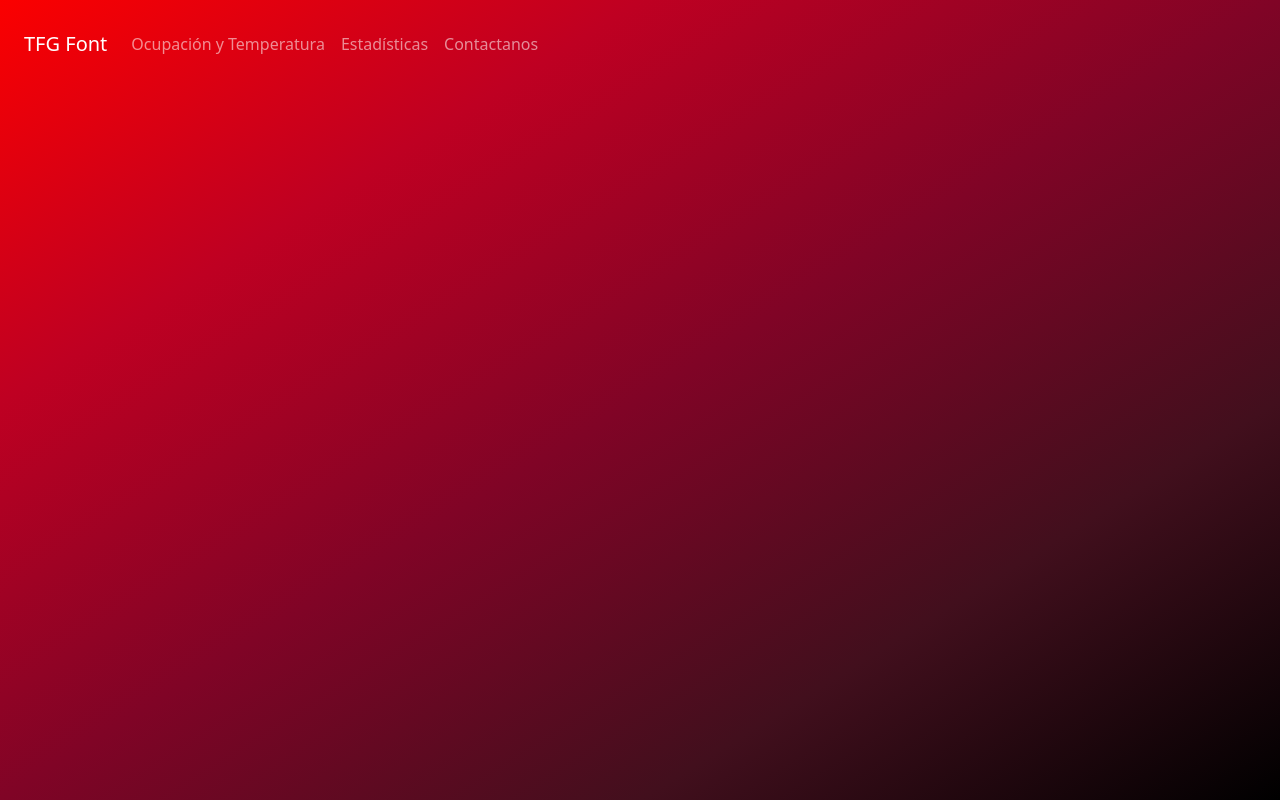
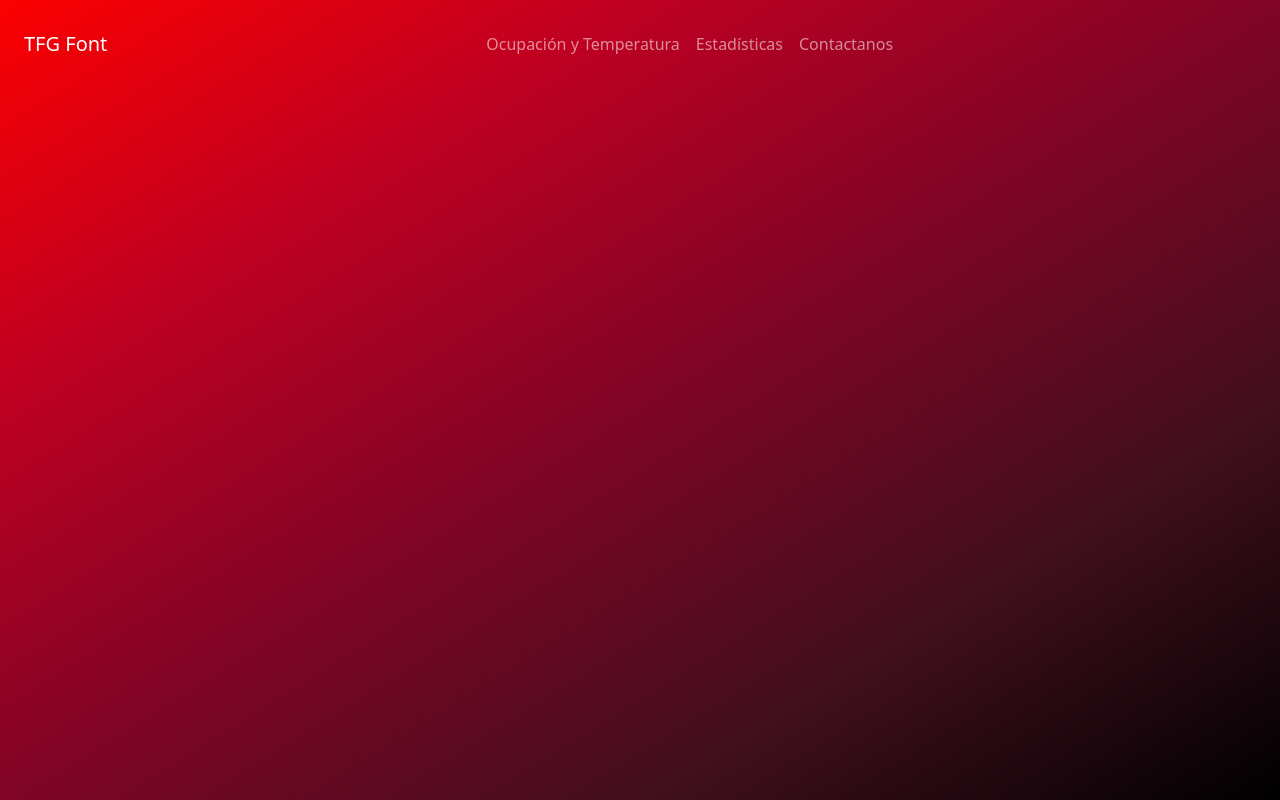
Before and after one commit to danieldrv8/TFG-Front, an Angular app: page / in a window 1280 px wide. Built offline with nearby package versions, Linux system fonts and the light colour scheme.

Commit message:
Navbar centrado

```diff
--- a/src/app/components/shared/header/header.component.html
+++ b/src/app/components/shared/header/header.component.html
@@ -1,10 +1,10 @@
-<nav class="navbar navbar-expand-sm p-4 navbar-dark nav-bag">
+<nav class="navbar navbar-expand-sm p-4 navbar-dark nav-bag justify-content-center ">
     <a class="navbar-brand" href="#">TFG Font</a>
     <button class="navbar-toggler" type="button" data-toggle="collapse" data-target="#navbarNav" aria-controls="navbarNav" aria-expanded="false" aria-label="Toggle navigation">
       <span class="navbar-toggler-icon"></span>
     </button>
     <div class="collapse navbar-collapse" id="navbarNav">
-      <ul class="navbar-nav">
+      <ul class="navbar-nav mx-auto">
         <li class="nav-item active">
           <a class="nav-link" routerLink="/main">Ocupación y Temperatura</a>
         </li>
```
